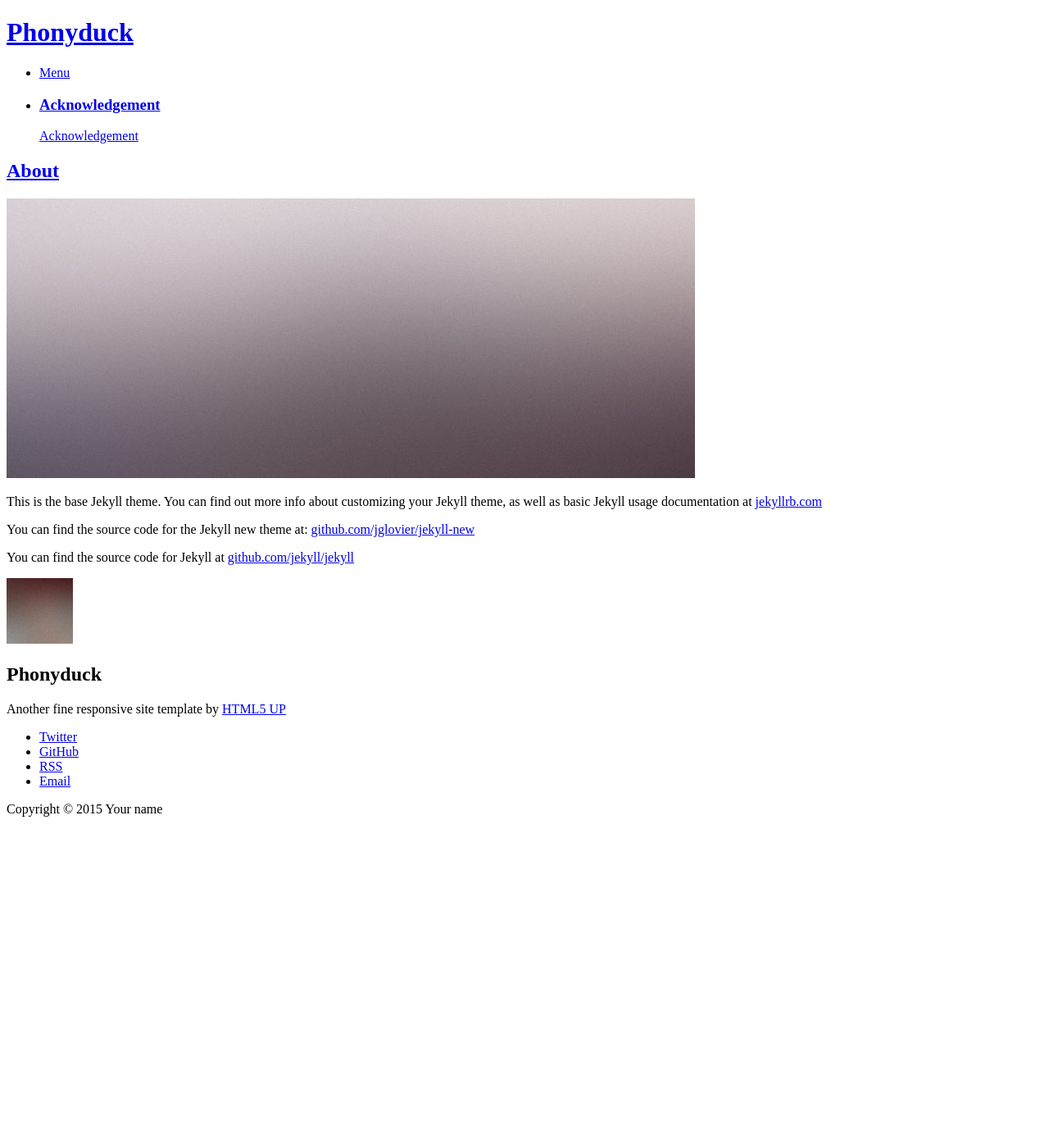
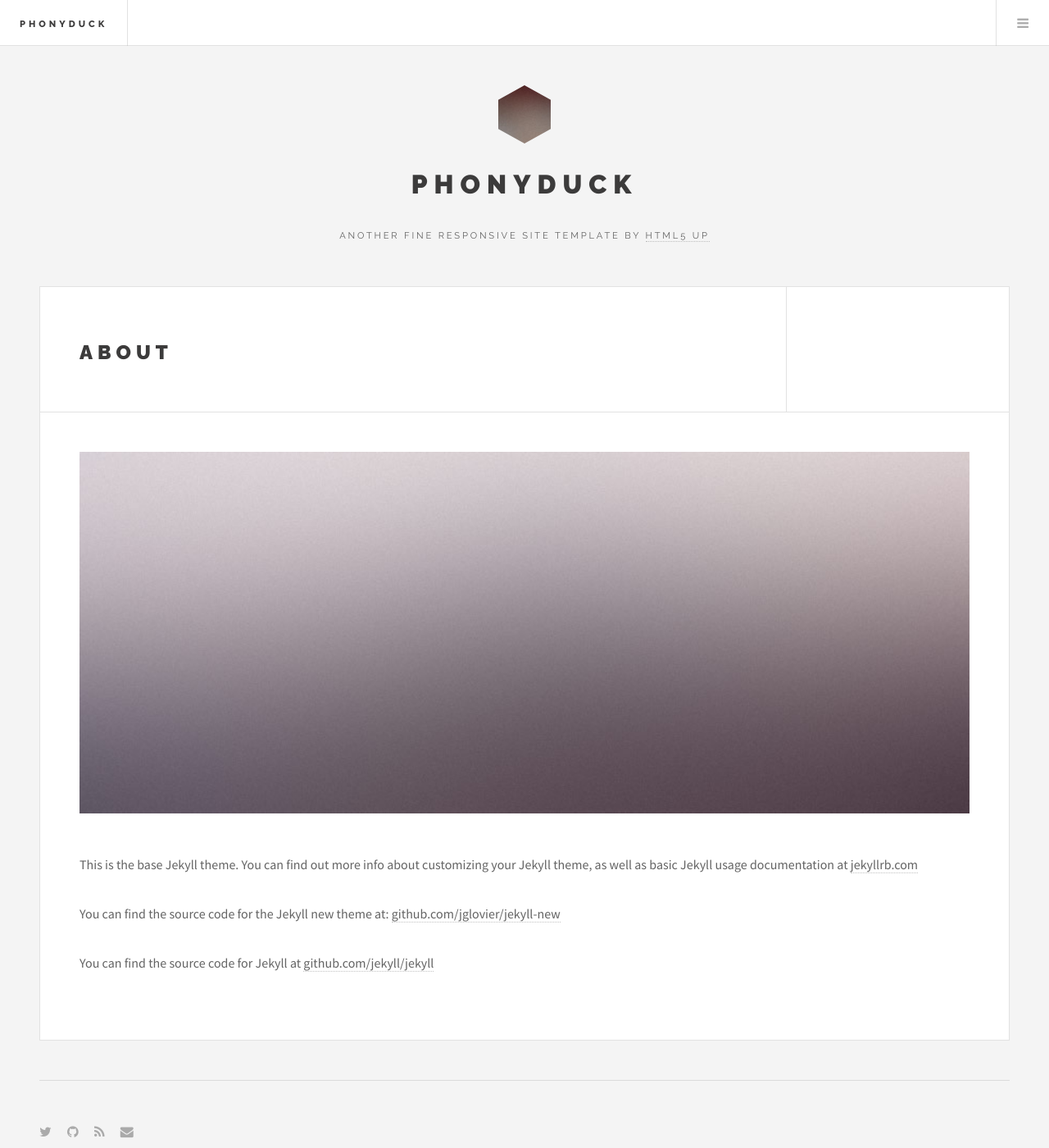
Before and after one commit to phonyduck/phonyduck, a Jekyll site: the page built from about.md, in a window 1280 px wide and 1400 px high. Shown: the whole window at 82% size. Built offline with Jekyll 4.4.1, drawn with Linux system fonts in a browser that asks for light colours; nearby versions of some CDN libraries; library files that are not in the unit come from our copies.

Commit message:
set namespace

```diff
--- a/_config.yml
+++ b/_config.yml
@@ -5,8 +5,8 @@
   Write an awesome description for your new site here. You can edit this
   line in _config.yml. It will appear in your document head meta (for
   Google search results) and in your feed.xml site description.
-baseurl: "phonyduck" # the subpath of your site, e.g. /blog/
-url: "http://phonyduck.github.io/phonyduck" # the base hostname & protocol for your site
+baseurl: "/phonyduck/" # the subpath of your site, e.g. /blog/
+url: "http://phonyduck.github.io" # the base hostname & protocol for your site
 twitter_username: phonyduck
 github_username:  phonyduck
 
```
